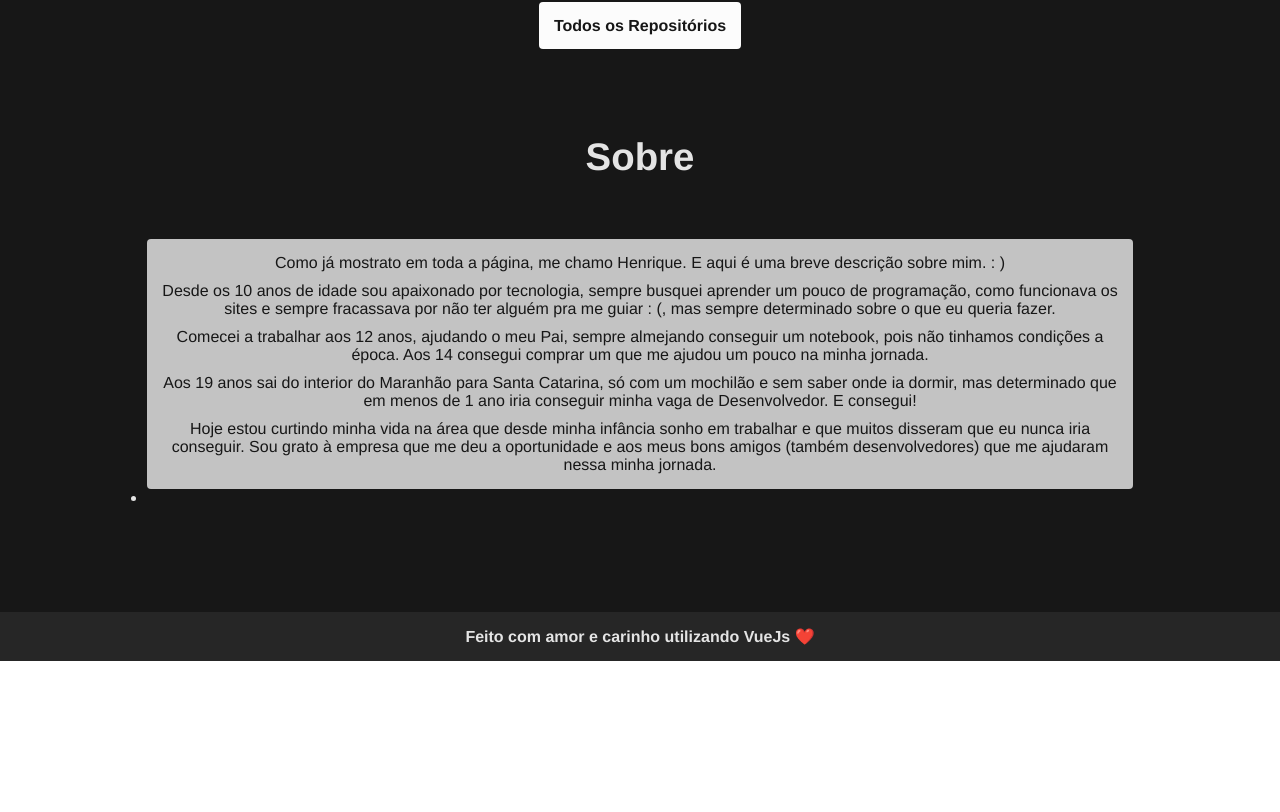
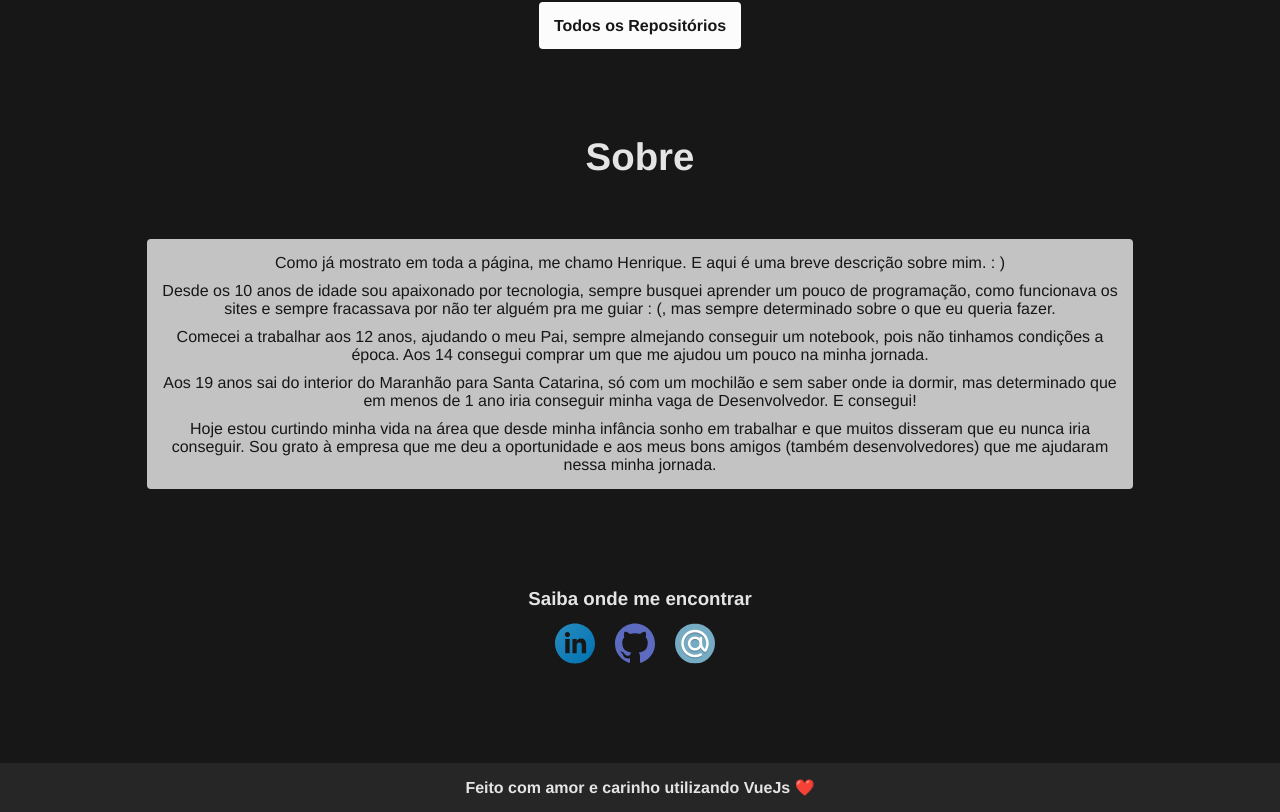
Before and after one commit to henriquensco/henriquensco, a Vue app: page / in a window 1280 px wide. Shown: the part 2139-2951 px from the top of the page. Before the commit the page ends 2800 px from the top, so only its background shows below. Built offline with nearby package versions, Linux system fonts and the light colour scheme; no server answers.

Commit message:
Finalização primeira versão do site

```diff
--- a/src/views/Projetos.vue
+++ b/src/views/Projetos.vue
@@ -25,7 +25,7 @@
       </div>
     </div>
 
-    <div id="allrepositories"><a href="#" target="_blank">Todos os Repositórios</a></div>
+    <div id="allrepositories"><a href="https://github.com/henriquensco?tab=repositories" target="_blank">Todos os Repositórios</a></div>
   </section>
 </template>
 
--- a/src/views/Sobre.vue
+++ b/src/views/Sobre.vue
@@ -33,8 +33,29 @@
       </div>
 
       <div id="findme">
-          <ul>
-              <li><a href="http://" target="_blank" rel="noopener noreferrer"></a></li>
+        <h3>Saiba onde me encontrar</h3>
+        <ul id="networks">
+          <li>
+            <a
+              href="https://www.linkedin.com/in/henriquensco/"
+              target="_blank"
+              rel="Linkedin"
+            ></a>
+          </li>
+          <li>
+            <a
+              href="https://github.com/henriquensco"
+              target="_blank"
+              rel="GitHub"
+            ></a>
+          </li>
+          <li>
+            <a
+              href="mailto:henriquensco@gmail.com"
+              target="_blank"
+              rel="Email"
+            ></a>
+          </li>
         </ul>
       </div>
     </div>
@@ -79,4 +100,34 @@ export default {
 #about #description p {
   padding: 5px 0;
 }
+
+#findme {
+    margin-top:10%;
+}
+
+#about #networks li {
+  display: inline-block;
+    padding: 15px 5px;
+}
+#about #networks li:first-child a {
+  background-image: url("~@/assets/linkedin.svg");
+  background-repeat: no-repeat;
+  background-size: 40px 81px;
+  cursor: pointer;
+  padding: 22px 25px;
+}
+#about #networks li:nth-child(2) a {
+  background-image: url("~@/assets/github.svg");
+  background-repeat: no-repeat;
+  background-size: 40px 81px;
+  cursor: pointer;
+  padding: 22px 25px;
+}
+#about #networks li:nth-child(3) a {
+  background-image: url("~@/assets/email-address.svg");
+  background-repeat: no-repeat;
+  background-size: 40px 81px;
+  cursor: pointer;
+  padding: 22px 25px;
+}
 </style>
```
Lines whose indentation alone changed are shown as unchanged.
